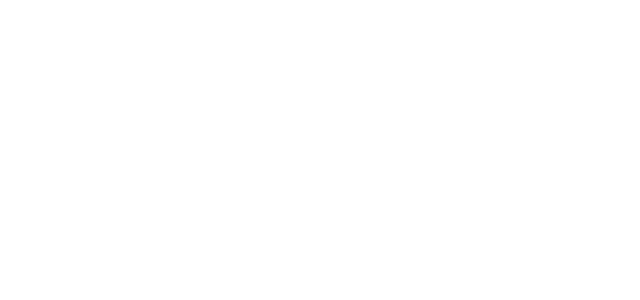
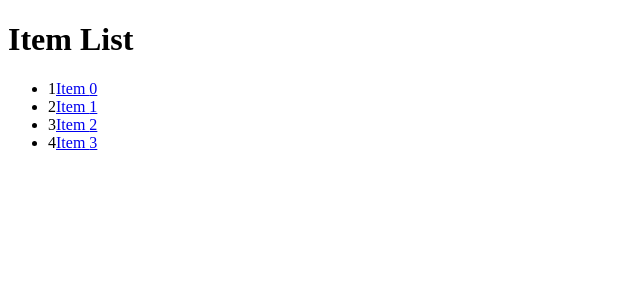
Before and after one commit to acciojob/router-list-happydagar6, a React app: page / in a window 1280 px wide. Shown: the top 300 px of the page, without its empty margins (0-640 px from the left). Built offline with nearby package versions, Linux system fonts and the light colour scheme.

Commit message:
Completed

```diff
--- a/package.json
+++ b/package.json
@@ -13,12 +13,13 @@
   "license": "ISC",
   "dependencies": {
     "css-loader": "^4.3.0",
+    "cypress": "^9.5.0",
     "jest-junit": "^11.1.0",
     "react": "^16.13.1",
     "react-dom": "^16.13.1",
+    "react-router-dom": "^6.30.3",
     "style-loader": "^1.2.1",
-    "webpack-cli": "^3.3.12",
-    "cypress": "^9.5.0"
+    "webpack-cli": "^3.3.12"
   },
   "jest": {
     "moduleNameMapper": {
--- a/src/components/App.js
+++ b/src/components/App.js
@@ -1,11 +1,20 @@
 
 import React from "react";
 import './../styles/App.css';
+import { BrowserRouter, Routes, Route } from "react-router-dom";
+import ItemList from "./ItemList";
+import ItemDetail from "./ItemDetail";
 
 const App = () => {
   return (
     <div>
         {/* Do not remove the main div */}
+        <BrowserRouter>
+            <Routes>
+              <Route path="/" element={<ItemList />} />
+              <Route path="/item/:id" element={<ItemDetail />} />
+            </Routes>
+        </BrowserRouter>
     </div>
   )
 }
--- /dev/null
+++ b/src/components/ItemDetail.js
@@ -0,0 +1,15 @@
+import React from 'react'
+import { useParams } from 'react-router-dom'
+
+const ItemDetail = () => {
+    const { id } = useParams();
+
+  return (
+    <div>
+      <h1>Item {id}</h1>
+      <p>Description for item {id}</p>
+    </div>
+  )
+}
+
+export default ItemDetail;
--- /dev/null
+++ b/src/components/ItemList.js
@@ -0,0 +1,20 @@
+import React from 'react'
+import { Link } from 'react-router-dom'
+
+const ItemList = () => {
+    const items = [1, 2, 3, 4];
+  return (
+    <div>
+      <h1>Item List</h1>
+      <ul>
+        {items.map((item, index) => (
+            <li key={index}>{item}
+                <Link to={`/item/${index}`}>Item {index}</Link>
+            </li>
+        ))}
+      </ul>
+    </div>
+  )
+}
+
+export default ItemList;
```
Also changed, not shown: 1 other file (tests, documents, lock files or other folders).
